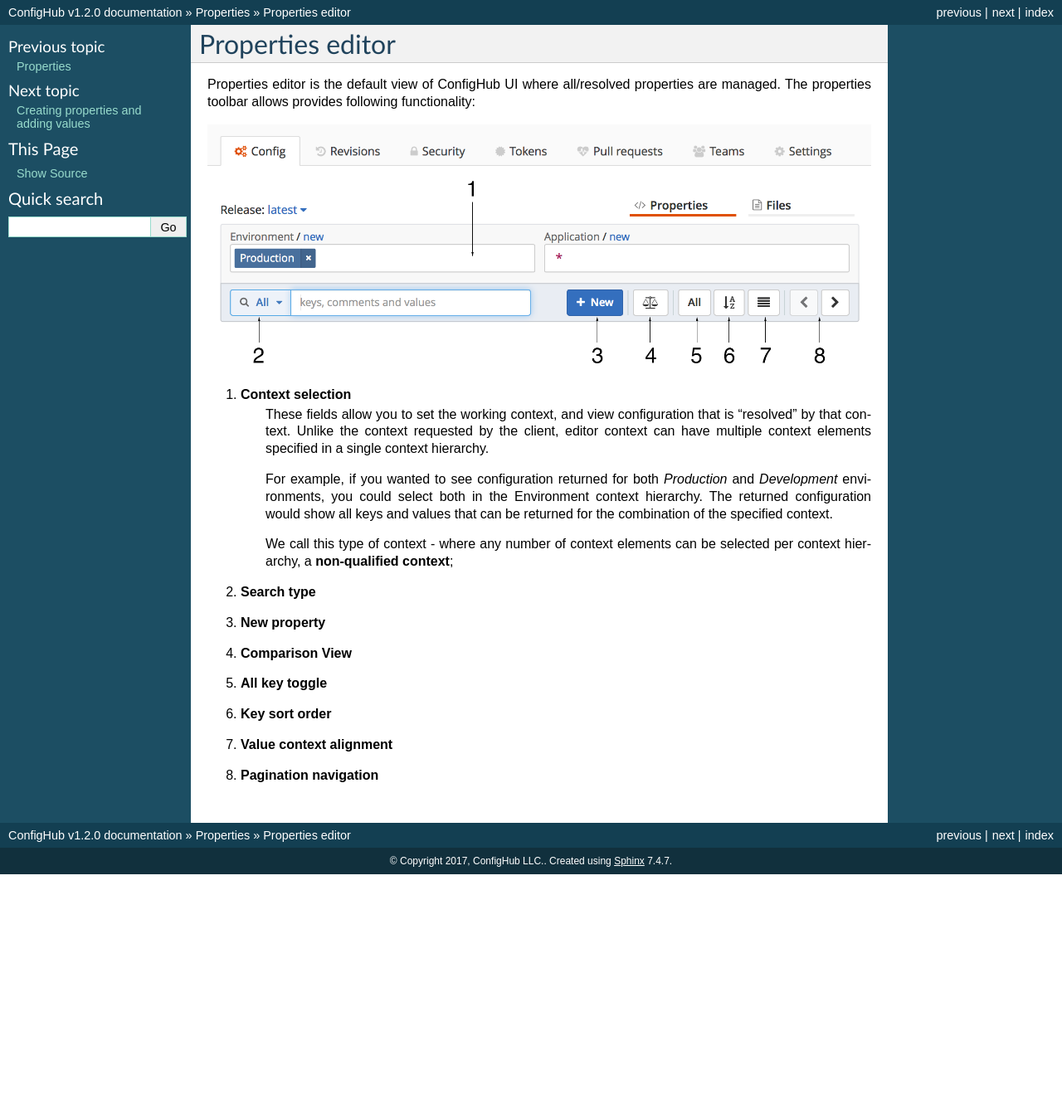
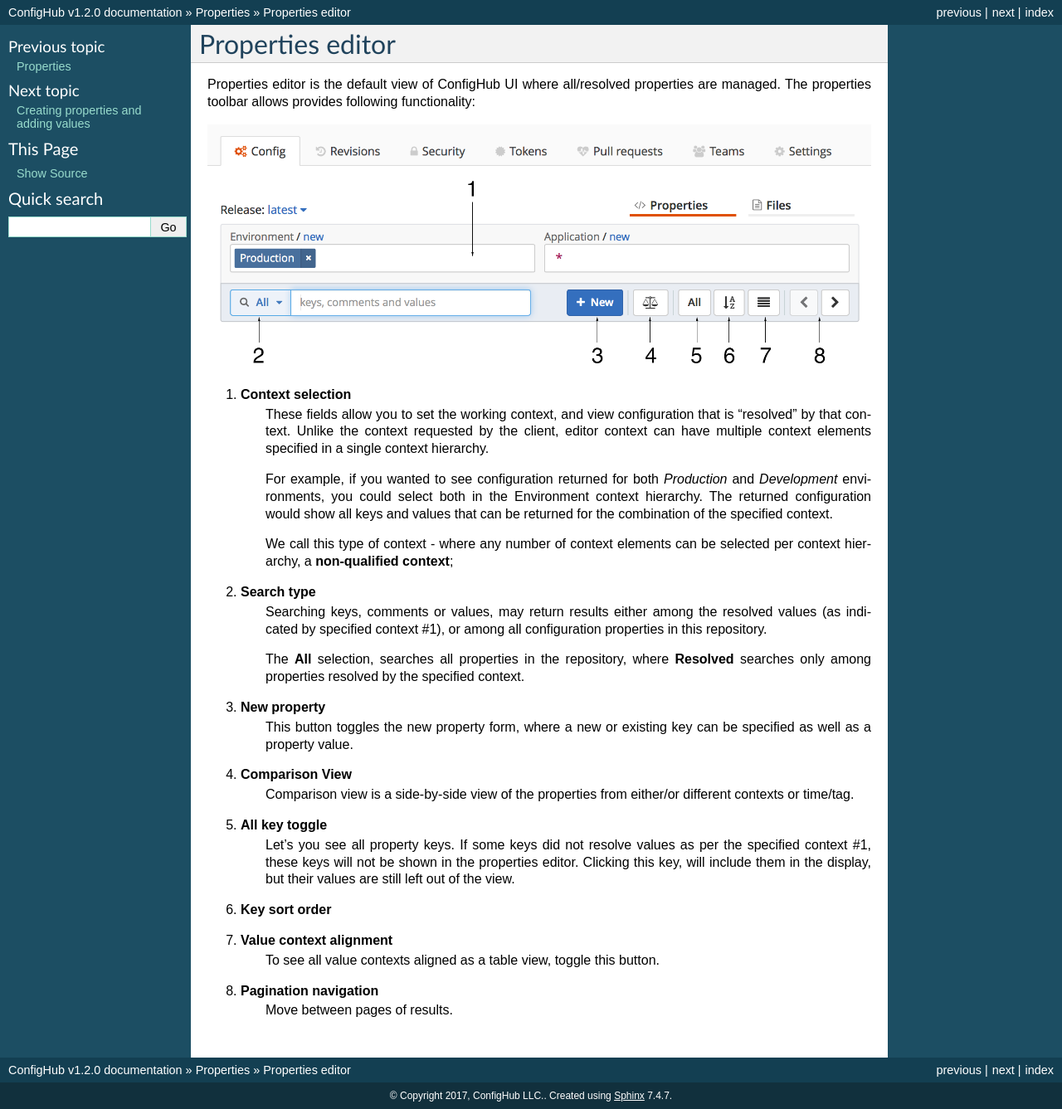
Before and after one commit to ConfigHubPub/Docs, a Sphinx documentation site: the page built from documentation/pages/properties/propertiesEditor.rst, in a window 1280 px wide. Shown: the whole page at 83% size. Built offline with Sphinx 7.4.7, drawn with Linux system fonts in a browser that asks for light colours; before the commit the page ends 1054 px from its top, so only the background shows below that.

Commit message:
properties

```diff
--- a/documentation/pages/properties/propertiesEditor.rst
+++ b/documentation/pages/properties/propertiesEditor.rst
@@ -23,15 +23,28 @@ The properties toolbar allows provides following functionality:
 
 
 2. **Search type**
+    Searching keys, comments or values, may return results either among the resolved values (as indicated by
+    specified context #1), or among all configuration properties in this repository.
+
+    The **All** selection, searches all properties in the repository, where **Resolved** searches only among properties
+    resolved by the specified context.
+
 
 3. **New property**
+    This button toggles the new property form, where a new or existing key can be specified as well as a property value.
 
 4. **Comparison View**
+    Comparison view is a side-by-side view of the properties from either/or different contexts or time/tag.
 
 5. **All key toggle**
+    Let's you see all property keys.  If some keys did not resolve values as per the specified context #1, these
+    keys will not be shown in the properties editor.  Clicking this key, will include them in the display, but
+    their values are still left out of the view.
 
 6. **Key sort order**
 
 7. **Value context alignment**
+    To see all value contexts aligned as a table view, toggle this button.
 
 8. **Pagination navigation**
+    Move between pages of results.
```
